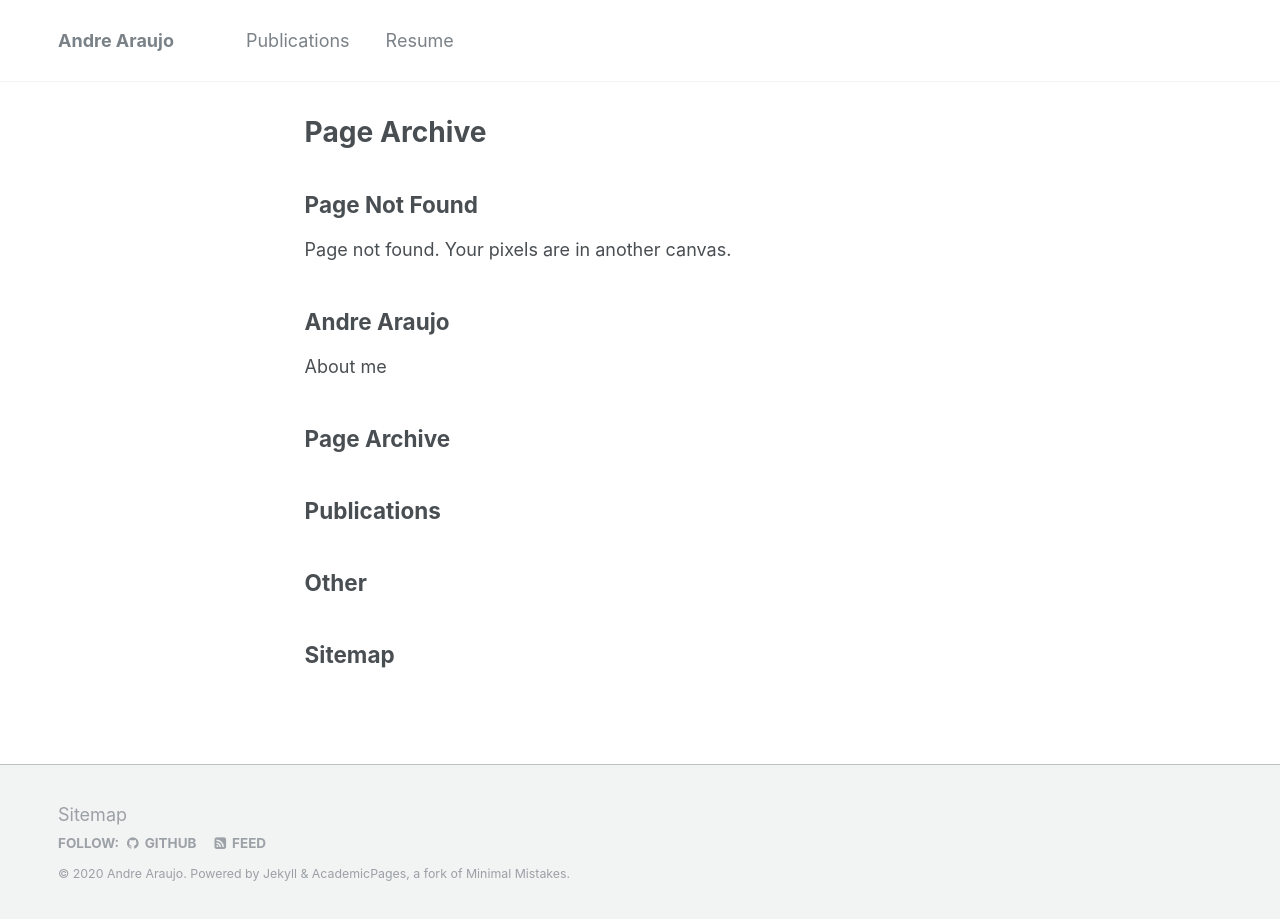
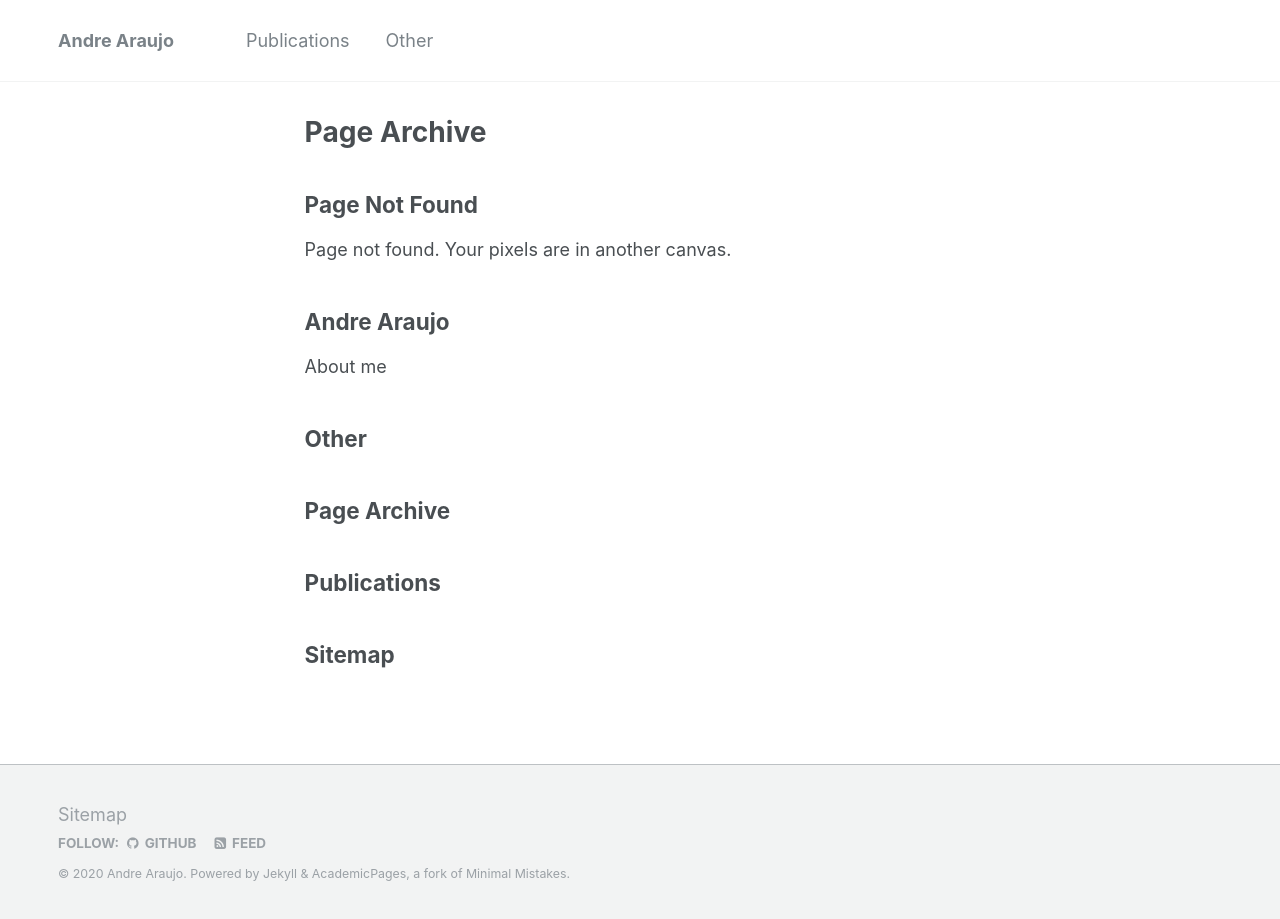
Before and after one commit to andrefaraujo/andrefaraujo.github.io, a Jekyll site: the page built from _pages/page-archive.html, in a window 1280 px wide. Built offline with Jekyll 4.4.1, drawn with Linux system fonts in a browser that asks for light colours.

Commit message:
Renaming resume page to other

```diff
--- a/_data/navigation.yml
+++ b/_data/navigation.yml
@@ -15,8 +15,8 @@ main:
   # - title: "Blog Posts"
   #   url: /year-archive/
 
-  - title: "Resume"
-    url: /resume/
+  - title: "Other"
+    url: /other/
 
   # - title: "Guide"
   #   url: /markdown/
```
Also changed, not shown: _pages/other.md (renamed from _pages/resume.md).
